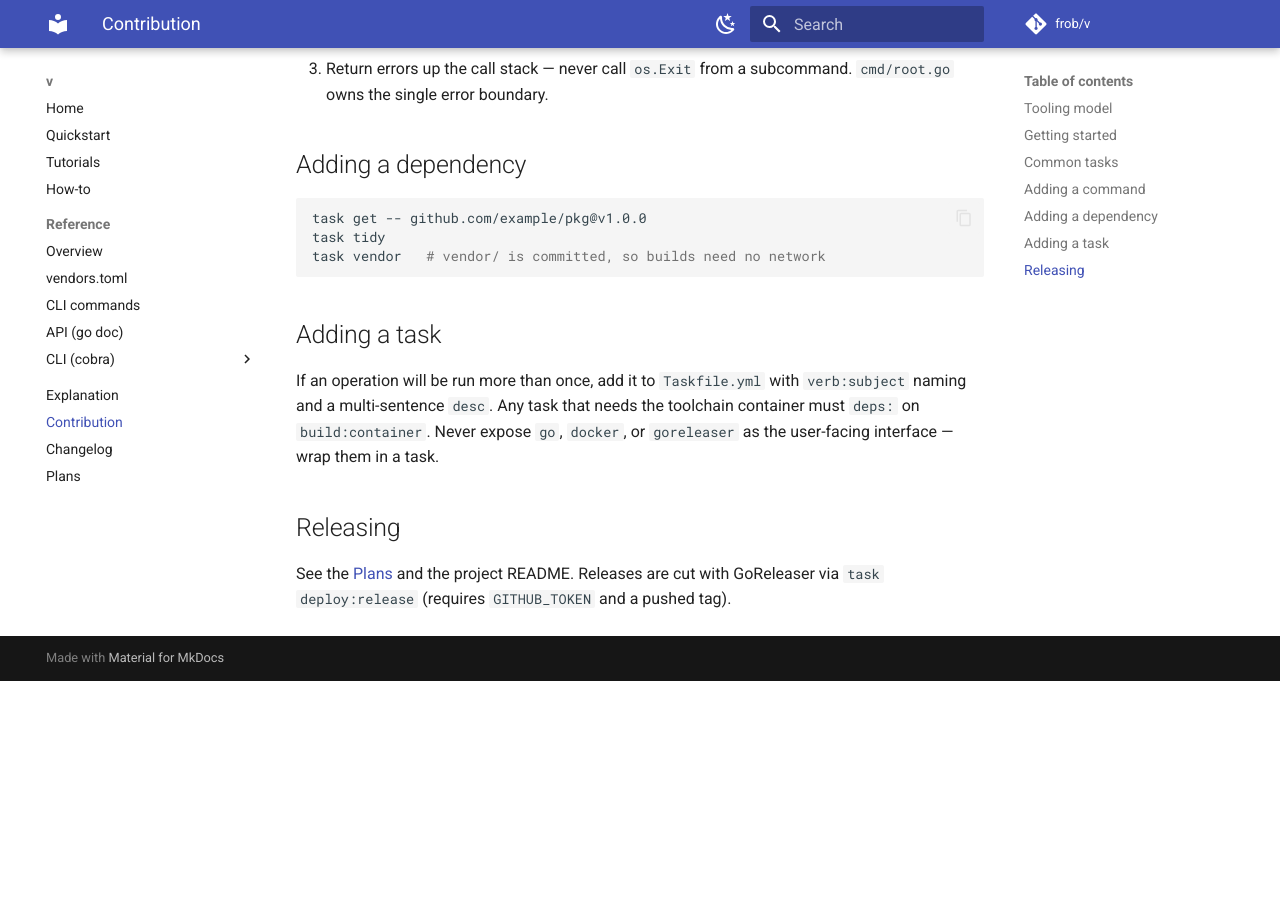
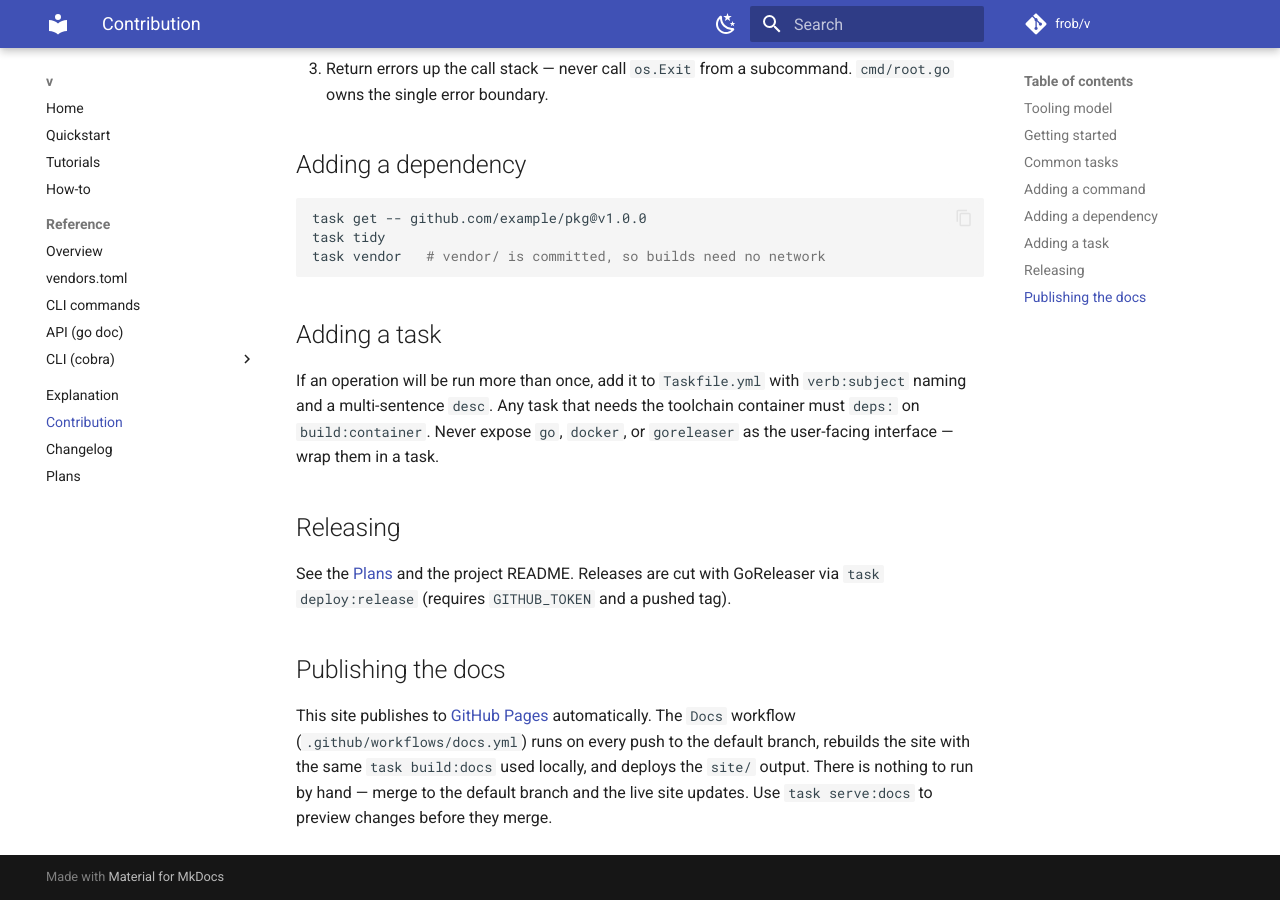
Before and after one commit to frob/v, an MkDocs documentation site: the page built from docs/content/contributing/index.md, in a window 1280 px wide and 900 px high, scrolled down 1169 px. Built offline with MkDocs 1.6.1 and Material for MkDocs 9.7.7, drawn with Linux system fonts in a browser that asks for light colours; comment, search, counter and statistics services are not loaded; before the commit the page ends 1850 px from its top, so only the background shows below that.

Commit message:
Setup a github action to publish the docs site.

```diff
--- a/docs/content/contributing/index.md
+++ b/docs/content/contributing/index.md
@@ -60,3 +60,12 @@ task.
 See the [Plans](../plans/index.md) and the project README. Releases are cut
 with GoReleaser via `task deploy:release` (requires `GITHUB_TOKEN` and a
 pushed tag).
+
+## Publishing the docs
+
+This site publishes to [GitHub Pages](https://frob.github.io/v/) automatically.
+The `Docs` workflow (`.github/workflows/docs.yml`) runs on every push to the
+default branch, rebuilds the site with the same `task build:docs` used locally,
+and deploys the `site/` output. There is nothing to run by hand — merge to the
+default branch and the live site updates. Use `task serve:docs` to preview
+changes before they merge.
--- a/docs/mkdocs.yml
+++ b/docs/mkdocs.yml
@@ -1,5 +1,6 @@
 site_name: v
 site_description: Manage vendored git repositories
+site_url: https://frob.github.io/v/
 repo_url: https://github.com/frob/v
 repo_name: frob/v
 
```
Also changed, not shown: 1 other file.
